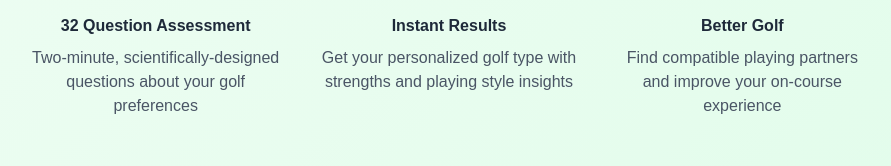
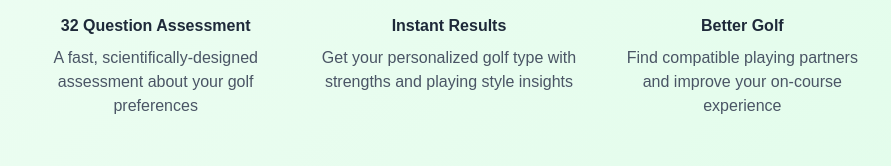
Before and after one commit to bczimmer/mygolftype, a Next.js app: page / in a window 1280 px wide. Shown: the part 306-472 px from the top of the page, without its empty margins (191-1082 px from the left). Built offline with nearby package versions, Linux system fonts and the light colour scheme; no server answers.

Commit message:
optimize assessment description

```diff
--- a/src/app/page.tsx
+++ b/src/app/page.tsx
@@ -97,7 +97,7 @@ if (existingUser) {
               1
             </div>
             <h3 className="font-semibold text-gray-800 mb-2">32 Question Assessment</h3>
-            <p className="text-gray-600">Two-minute, scientifically-designed questions about your golf preferences</p>
+            <p className="text-gray-600">A fast, scientifically-designed assessment about your golf preferences</p>
           </div>
 
           <div className="text-center">
```
